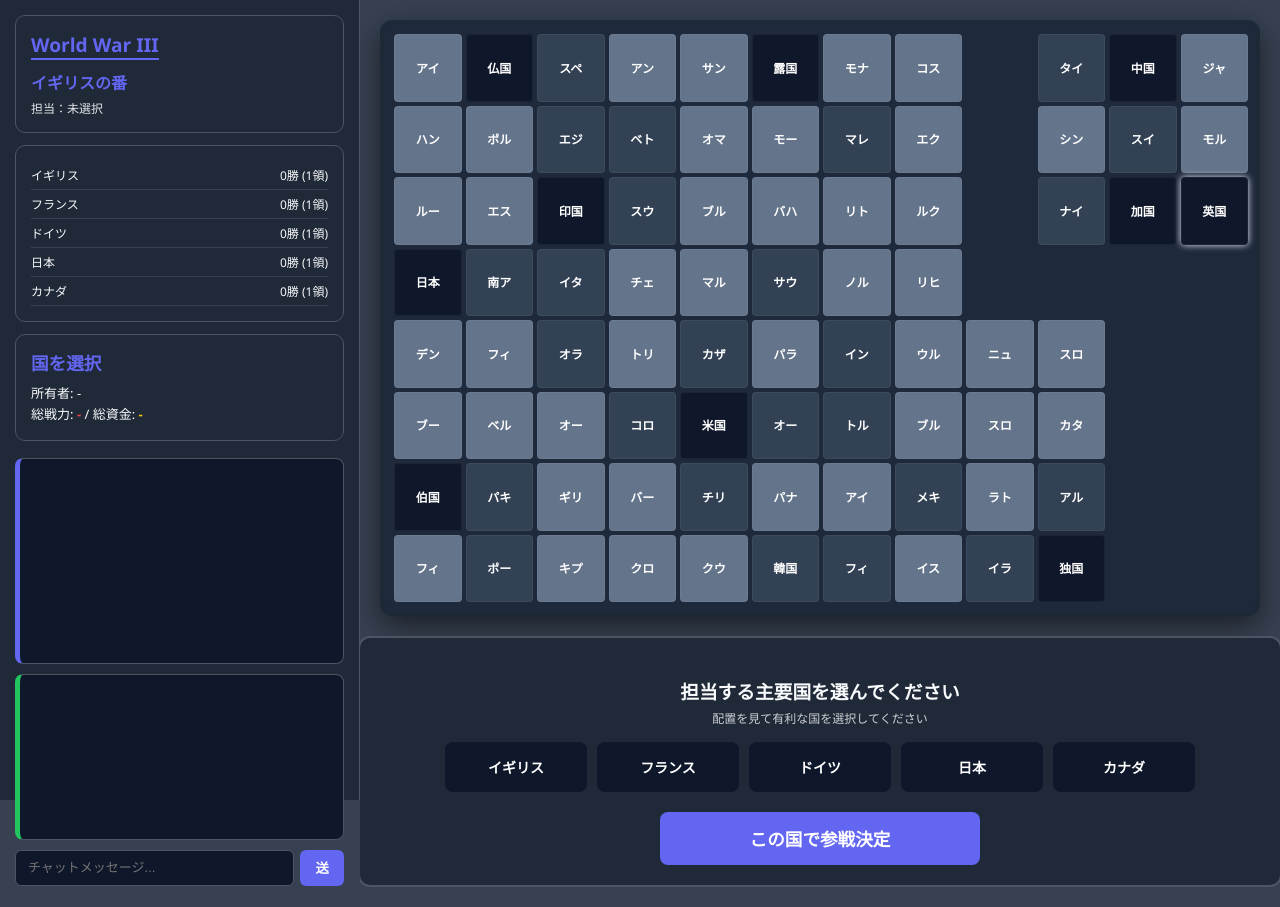
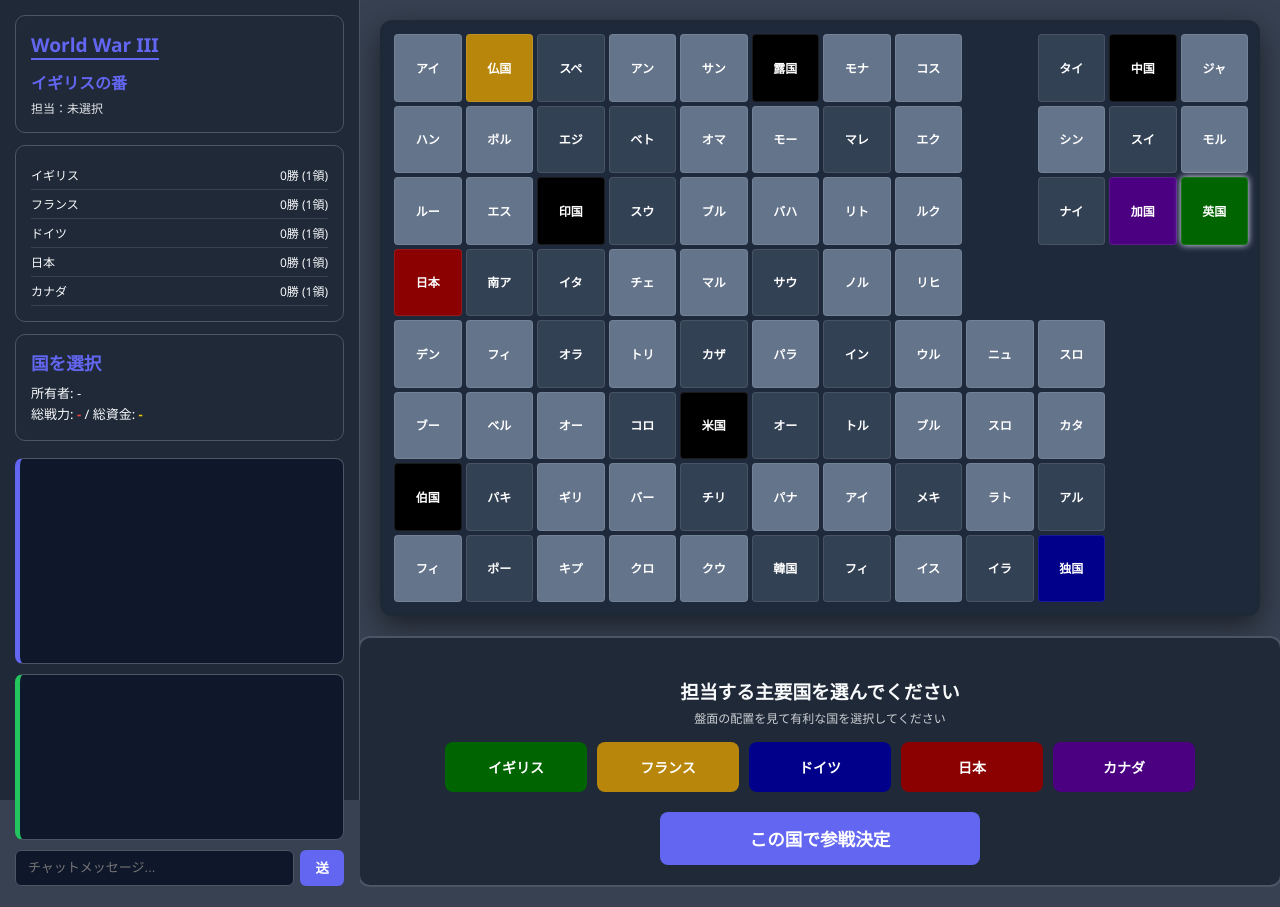
Before and after one commit to TakuroHorikawa/dirty, a plain HTML site: page index.html in a window 1280 px wide. Both pictures are taken after a click on the button "一人で遊ぶ (AI対戦)". Drawn offline with Linux system fonts and the light colour scheme.

Commit message:
Update index.html

```diff
--- a/index.html
+++ b/index.html
@@ -12,15 +12,15 @@
             --panel-bg: #1f2937;
             --border-color: #4b5563;
             --text-main: #f8fafc;
-            /* 主要国・大国の新カラー：極めて暗い紺色 */
-            --power-bg: #0f172a;
-            --power-text: #f8fafc;
+            /* 国別固有カラー（復刻） */
+            --uk: #006400; --fr: #b8860b; --de: #00008b; --ni: #8b0000; --ca: #4b0082;
+            --super-bg: #000000; /* 大国は黒 */
             /* 中堅国・小国のカラー（維持） */
             --mid-bg: #334155;
             --small-bg: #64748b;
             /* その他UIカラー */
             --danger: #ef4444; --gold: #f1c40f; --silver: #94a3b8; --bronze: #cd7f32; --success: #22c55e; --accent: #6366f1;
-            /* 海の背景色：深みのあるブルーグレー（新設定） */
+            /* 海の背景色：深みのあるブルーグレー（維持） */
             --map-sea: #1e293b;
             /* ボタンの色：ブルーグレー（維持） */
             --btn-action: #4b5563;
@@ -56,7 +56,7 @@
             transition: all 0.2s; background: var(--btn-action); color: white; font-size: 13px; border-bottom: 3px solid rgba(0,0,0,0.2);
         }
         .action-grid button:hover:not(:disabled) { background: #64748b; transform: translateY(-1px); }
-        .action-grid button.break-btn { background: var(--danger); }
+        .action-grid button.break-btn { background: var(--danger); border-bottom-color: #991b1b; }
 
         button.primary-btn { background: var(--accent); color: white; padding: 14px; border:none; border-radius:8px; cursor:pointer; font-weight:bold; width:100%; font-size: 1.1rem; }
 
@@ -65,7 +65,7 @@
         #grid { display: grid; grid-template-columns: repeat(12, 1fr); gap: 4px; width: 100%; aspect-ratio: 12 / 8; }
         .cell {
             aspect-ratio: 1; border-radius: 4px; display: flex; flex-direction: column; align-items: center; justify-content: center;
-            font-size: clamp(8px, 1.1vw, 12px); font-weight: bold; cursor: pointer; transition: 0.15s; position: relative; border: 1px solid rgba(255,255,255,0.05); color: #fff;
+            font-size: clamp(8px, 1.1vw, 12px); font-weight: bold; cursor: pointer; transition: 0.15s; position: relative; border: 1px solid rgba(255,255,255,0.1); color: #fff;
         }
         .cell.sea { visibility: hidden; pointer-events: none; border: none; }
         .cell:not(.sea):hover { border-color: #fff; z-index: 5; transform: scale(1.08); box-shadow: 0 0 15px rgba(255,255,255,0.3); }
@@ -92,6 +92,8 @@
         .score-row { display: flex; justify-content: space-between; font-size: 12px; padding: 5px 0; border-bottom: 1px solid #374151; }
         .current-turn-glow { animation: glow 1.5s infinite alternate; }
         @keyframes glow { from { box-shadow: 0 0 5px #fff; } to { box-shadow: 0 0 20px var(--accent); } }
+
+        .rank-item { padding: 15px; margin: 10px 0; border-radius: 8px; font-weight: bold; display: flex; justify-content: space-between; align-items: center; color: #000; }
     </style>
 </head>
 <body>
@@ -194,13 +196,14 @@
 
         <div id="selection-panel" style="display:none">
             <h3 style="margin-bottom: 5px;">担当する主要国を選んでください</h3>
-            <p style="font-size: 12px; opacity: 0.8; margin-top: 0;">配置を見て有利な国を選択してください</p>
+            <p style="font-size: 12px; opacity: 0.8; margin-top: 0;">盤面の配置を見て有利な国を選択してください</p>
             <div id="country-btn-list" class="country-btn-list"></div>
             <button id="confirm-country-btn" class="primary-btn" disabled onclick="game.confirmCountrySelection()" style="margin-top: 20px; max-width: 320px;">この国で参戦決定</button>
         </div>
     </div>
 
 <script>
+    // 通信設定（ICEサーバー）
     const peerConfig = {
         config: {
             'iceServers': [
@@ -213,24 +216,29 @@
         }
     };
 
+    // 主要国（MAJORS）の色定義
     const MAJORS = [
-        { id: 'uk', name: 'イギリス', short: '英国', power: 10, cash: 30 },
-        { id: 'fr', name: 'フランス', short: '仏国', power: 10, cash: 30 },
-        { id: 'de', name: 'ドイツ', short: '独国', power: 10, cash: 30 },
-        { id: 'ni', name: '日本', short: '日本', power: 10, cash: 30 },
-        { id: 'ca', name: 'カナダ', short: '加国', power: 10, cash: 30 }
+        { id: 'uk', name: 'イギリス', short: '英国', color: '#006400', power: 10, cash: 30 },
+        { id: 'fr', name: 'フランス', short: '仏国', color: '#b8860b', power: 10, cash: 30 },
+        { id: 'de', name: 'ドイツ', short: '独国', color: '#00008b', power: 10, cash: 30 },
+        { id: 'ni', name: '日本', short: '日本', color: '#8b0000', power: 10, cash: 30 },
+        { id: 'ca', name: 'カナダ', short: '加国', color: '#4b0082', power: 10, cash: 30 }
     ];
+
+    // 大国（SUPERS）の色定義（黒）
     const SUPERS = [
-        { id: 'us', name: 'アメリカ', short: '米国', power: 300, cash: 900 },
-        { id: 'cn', name: '中国', short: '中国', power: 300, cash: 900 },
-        { id: 'ru', name: 'ロシア', short: '露国', power: 300, cash: 900 },
-        { id: 'in', name: 'インド', short: '印国', power: 300, cash: 900 },
-        { id: 'br', name: 'ブラジル', short: '伯国', power: 300, cash: 900 }
+        { id: 'us', name: 'アメリカ', short: '米国', color: '#000000', power: 300, cash: 900 },
+        { id: 'cn', name: '中国', short: '中国', color: '#000000', power: 300, cash: 900 },
+        { id: 'ru', name: 'ロシア', short: '露国', color: '#000000', power: 300, cash: 900 },
+        { id: 'in', name: 'インド', short: '印国', color: '#000000', power: 300, cash: 900 },
+        { id: 'br', name: 'ブラジル', short: '伯国', color: '#000000', power: 300, cash: 900 }
     ];
+
     const MIDDLES = ["オーストラリア", "韓国", "イタリア", "スペイン", "メキシコ", "インドネシア", "トルコ", "サウジアラビア", "南アフリカ", "アルゼンチン", "オランダ", "スイス", "スウェーデン", "ポーランド", "タイ", "マレーシア", "フィリピン", "エジプト", "パキスタン", "ナイジェリア", "イラン", "コロンビア", "ベトナム", "チリ", "カザフスタン"]
-        .map((n, i) => ({ id: `m${i}`, name: n, short: n.slice(0, 2), power: 50, cash: 150 }));
+        .map((n, i) => ({ id: `m${i}`, name: n, short: n.slice(0, 2), color: '#334155', power: 50, cash: 150 }));
+
     const SMALLS = ["ニュージーランド", "シンガポール", "アイルランド", "ノルウェー", "デンマーク", "フィンランド", "ベルギー", "オーストリア", "ポルトガル", "ギリシャ", "イスラエル", "チェコ", "ハンガリー", "ルーマニア", "ブルガリア", "スロバキア", "クロアチア", "リトアニア", "ラトビア", "エストニア", "アイスランド", "ルクセンブルク", "モナコ", "リヒテンシュタイン", "アンドラ", "サンマリノ", "ブータン", "モルディブ", "フィジー", "ブルネイ", "バーレーン", "カタール", "オマーン", "ウルグアイ", "パラグアイ", "エクアドル", "ジャマイカ", "トリニダード・トバゴ", "バハマ", "キプロス", "スロベニア", "コスタリカ", "パナマ", "クウェート", "マルタ", "モーリシャス"]
-        .map((n, i) => ({ id: `s${i}`, name: n, short: n.slice(0, 2), power: 10, cash: 30 }));
+        .map((n, i) => ({ id: `s${i}`, name: n, short: n.slice(0, 2), color: '#64748b', power: 10, cash: 30 }));
 
     class GameCore {
         constructor() {
@@ -274,7 +282,7 @@
                 const takenPeer = Object.keys(this.state.players).find(p => this.state.players[p] === m.id);
                 const btn = document.createElement('div');
                 btn.className = 'country-choice' + (takenPeer ? ' taken' : '') + (this.myCountryId === m.id ? ' active' : '');
-                btn.style.background = 'var(--power-bg)';
+                btn.style.background = m.color;
                 btn.textContent = m.name + (takenPeer ? " (済)" : "");
                 if (!takenPeer) {
                     btn.onclick = () => {
@@ -309,7 +317,9 @@
                 if (!Object.values(this.state.players).includes(firstId)) {
                     setTimeout(() => this.runAI(firstId), 1500);
                 }
-            } else { this.broadcast(); }
+            } else {
+                this.broadcast();
+            }
         }
 
         initMap() {
@@ -368,14 +378,6 @@
             if (!this.canIMove() || this.isSelectingLandForTrade) return;
             const myId = this.state.players[this.myPeerId || 'host'];
             const amount = parseInt(document.getElementById('act-amount').value) || 20;
-            if (type === 'trade') {
-                if (this.selectedIdx === null) return alert("取引相手を選んでください");
-                const targetId = this.state.grid[this.selectedIdx].ownerId;
-                if (!MAJORS.some(m => m.id === targetId) || targetId === myId) return alert("主要国が対象です");
-                if (this.isHost) this.applyAction(myId, 'trade_req', this.selectedIdx, amount);
-                else this.conns[this.hostId].send({ type: 'action', actorId: myId, actType: 'trade_req', targetIdx: this.selectedIdx, amount });
-                return;
-            }
             if (this.isHost) this.applyAction(myId, type, this.selectedIdx, amount);
             else this.conns[this.hostId].send({ type: 'action', actorId: myId, actType: type, targetIdx: this.selectedIdx, amount });
         }
@@ -439,7 +441,7 @@
                     break;
                 case 'trade_final':
                     const aB = this.getMajorBaseCell(actorId); const bB = this.getMajorBaseCell(targetIdx); const tC = this.state.grid[amount];
-                    if (aB.cash >= targetIdx) { aB.cash -= targetIdx; bB.cash += targetIdx; tC.ownerId = bB.id; logMsg = `💰 交易：${aB.name}の領土が${bB.name}へ。`; }
+                    if (aB.cash >= targetIdx) { aB.cash -= targetIdx; bB.cash += targetIdx; tC.ownerId = bB.id; logMsg = `💰 交易成立：${aB.name}の領土が${bB.name}へ。`; }
                     break;
                 case 'break_alliance':
                     if (targetIdx === null) break;
@@ -556,7 +558,7 @@
             const list = document.getElementById('ranking-list'); list.innerHTML = "";
             ranking.slice(0, 3).forEach((r, i) => {
                 const colors = ['var(--gold)', 'var(--silver)', 'var(--bronze)'];
-                list.innerHTML += `<div class="rank-item" style="background:${colors[i]}"><span>${i+1}位: ${r.name}</span><span>${r.score}勝</span></div>`;
+                list.innerHTML += `<div class="rank-item" style="background:${colors[i]}"><span>${i+1}位: ${r.name}</span><span>${r.score}勝 (${r.lands}領)</span></div>`;
             });
             document.getElementById('result-overlay').style.display = 'flex';
         }
@@ -576,11 +578,18 @@
                     if (this.selectedIdx === i) div.classList.add('selected');
                     if (this.isSelectingLandForTrade && cell.ownerId === this.tradeContext.fromId) div.classList.add('trade-target');
                     if (cell.ownerId === activeId && !this.state.winner) div.classList.add('current-turn-glow');
-                    const isMOrS = MAJORS.some(m=>m.id===cell.ownerId) || SUPERS.some(s=>s.id===cell.ownerId);
-                    const defaultColor = (cell.id.startsWith('m')) ? 'var(--mid-bg)' : 'var(--small-bg)';
-                    div.style.background = isMOrS ? 'var(--power-bg)' : defaultColor;
-                    div.innerHTML = `<span>${MAJORS.find(m=>m.id===cell.ownerId)?.short || cell.short}</span>`;
+
+                    const currentOwner = MAJORS.find(m => m.id === cell.ownerId);
+                    const isSuper = SUPERS.some(s => s.id === cell.ownerId);
+
+                    // 背景色ロジック: 主要国固有色 > 大国黒 > その他（中堅/小国維持）
+                    if (currentOwner) div.style.background = currentOwner.color;
+                    else if (isSuper) div.style.background = 'var(--super-bg)';
+                    else div.style.background = cell.id.startsWith('m') ? 'var(--mid-bg)' : 'var(--small-bg)';
+
+                    div.innerHTML = `<span>${currentOwner ? currentOwner.short : cell.short}</span>`;
                     if (this.isAlly(activeId, cell.ownerId)) div.innerHTML += `<span class="ally-mark">🤝</span>`;
+
                     div.onclick = () => {
                         if (this.isSelectingLandForTrade) {
                             if (cell.ownerId === this.tradeContext.fromId) {
@@ -599,7 +608,7 @@
                 const c = this.state.grid[this.selectedIdx];
                 if (c && !c.isSea) {
                     const stats = MAJORS.some(m => m.id === c.ownerId) ? this.getMajorBaseCell(c.ownerId) : c;
-                    const ownerName = MAJORS.find(m => m.id === c.ownerId)?.name || "NPC";
+                    const ownerName = MAJORS.find(m => m.id === c.ownerId)?.name || (SUPERS.some(s=>s.id===c.ownerId) ? SUPERS.find(s=>s.id===c.ownerId).name : "NPC");
                     document.getElementById('det-name').textContent = (c.id !== c.ownerId) ? `${ownerName}領 ${c.name}` : c.name;
                     document.getElementById('det-owner').textContent = ownerName;
                     document.getElementById('det-power').textContent = stats.power; document.getElementById('det-cash').textContent = stats.cash;
@@ -629,6 +638,7 @@
         game.peer.on('open', id => {
             game.myPeerId = id; document.getElementById('room-display').textContent = "部屋：" + id;
             document.getElementById('lobby-setup').style.display = 'none'; document.getElementById('lobby-wait').style.display = 'block';
+            document.getElementById('start-btn').style.display = 'block';
         });
         game.peer.on('connection', conn => {
             game.conns[conn.peer] = conn;
@@ -639,7 +649,7 @@
                 if (d.type === 'chat') { game.addChat(d.msg); game.broadcast(); }
             });
         });
-        game.peer.on('error', err => alert("エラー: " + err.type));
+        game.peer.on('error', err => alert("通信エラー: " + err.type));
     }
     function joinRoom() {
         const rId = document.getElementById('room-id').value.trim(); if (!rId) return alert("名前入力");
```
